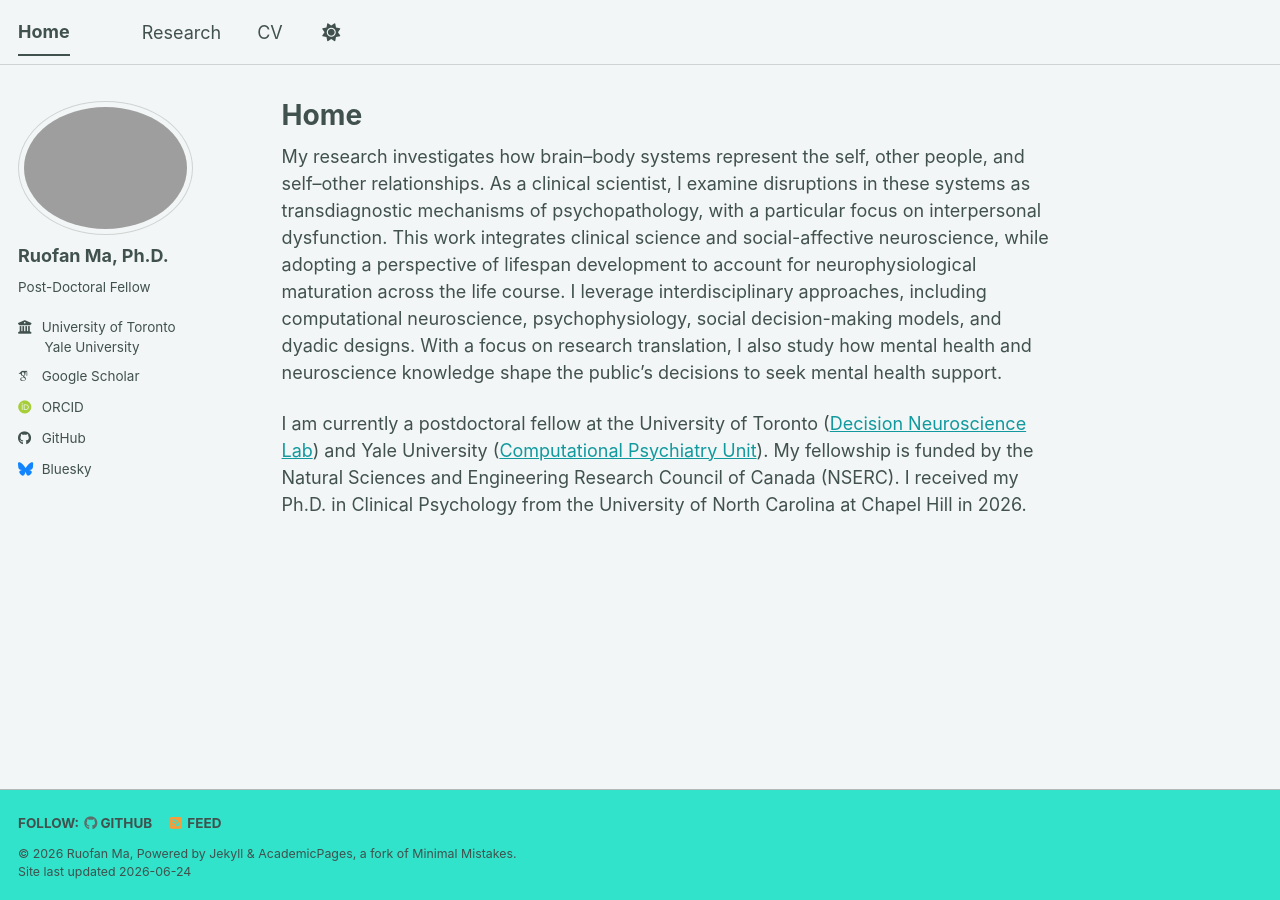
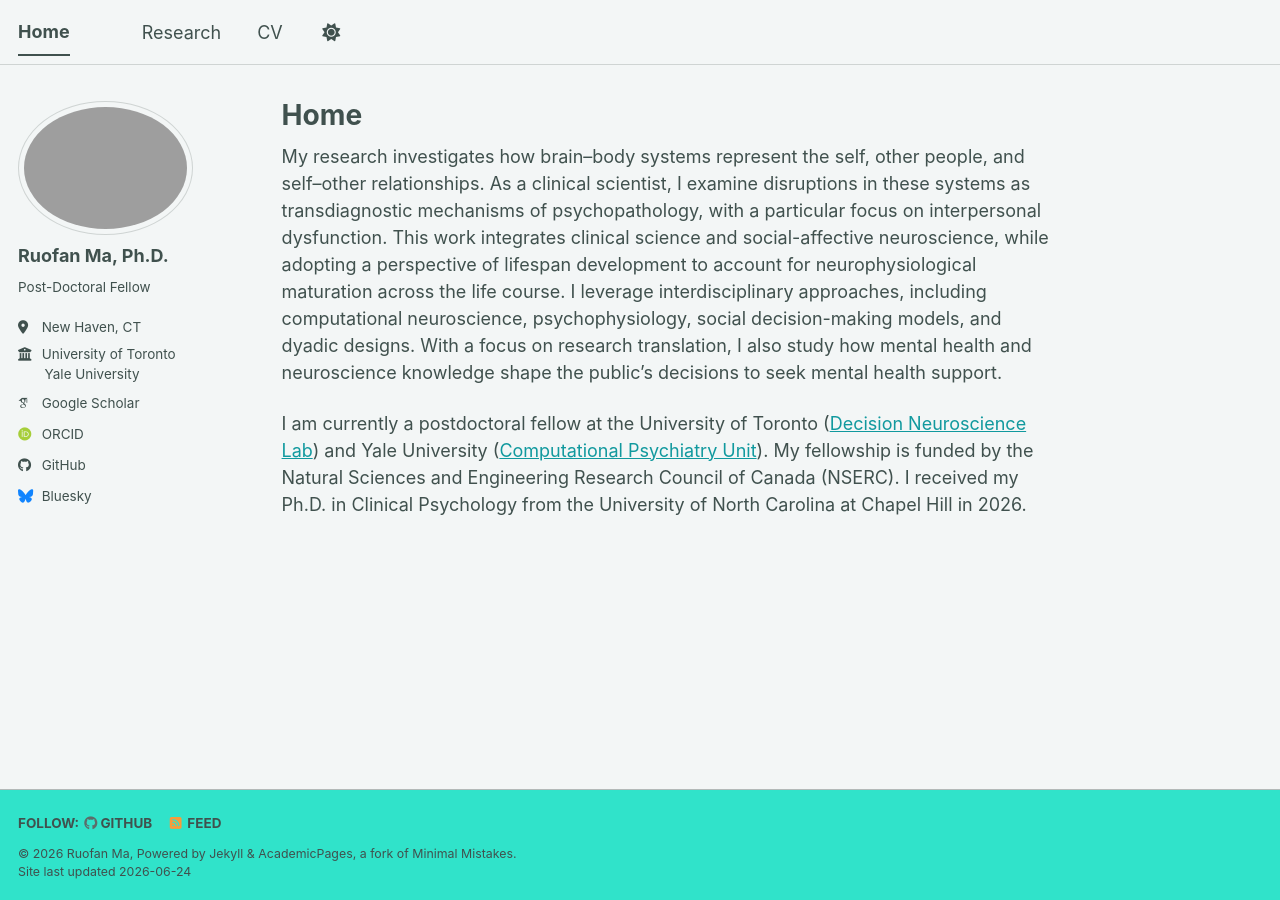
Before and after one commit to ruofanma/ruofanma.github.io, a Jekyll site: the page built from _pages/about.md, in a window 1280 px wide. Built offline with Jekyll 4.4.1, drawn with Linux system fonts in a browser that asks for light colours; some web fonts are replaced; a script bundle is joined from its source files by our own code; library files that are not in the unit come from our copies.

Commit message:
Update _config.yml

```diff
--- a/_config.yml
+++ b/_config.yml
@@ -27,7 +27,7 @@ author:
   name             : "Ruofan Ma, Ph.D."
   pronouns         : # example: "she/her"
   bio              : "Post-Doctoral Fellow"
-  location         : # "Earth"
+  location         : "New Haven, CT"
   employer         : "University of Toronto<br>&nbsp;&nbsp;&nbsp;&nbsp;&nbsp;&nbsp; Yale University"
   # employer         : "University of Toronto<br>Yale University"
   uri              : # URL
```
